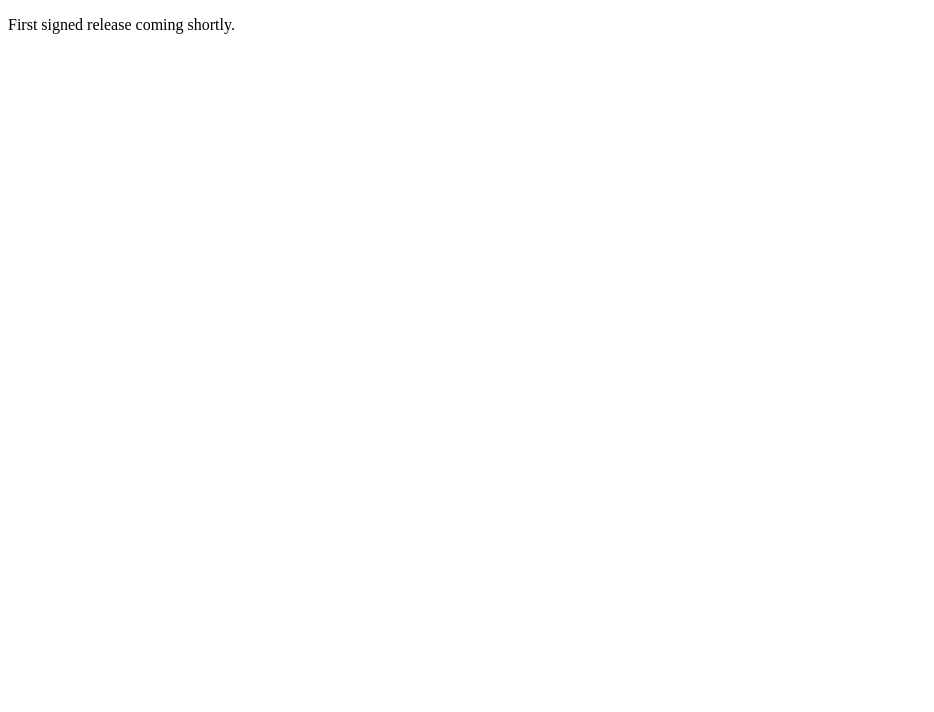
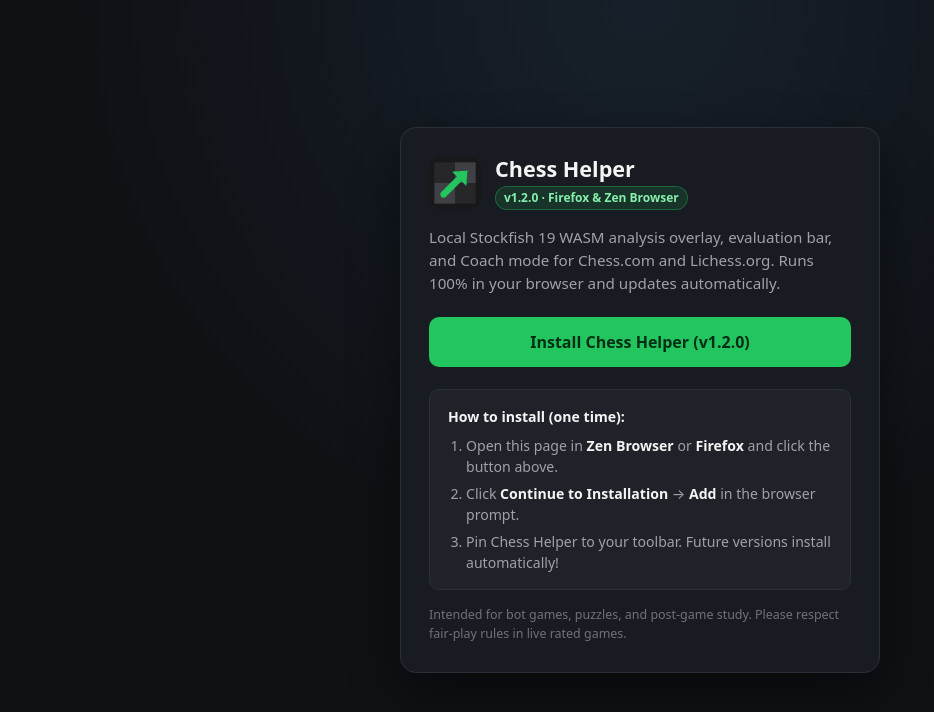
Before and after one commit to Niknerf/chess-helper-ext, a plain HTML site: page index.html in a window 1280 px wide. Shown: the whole page, without its empty margins (0-934 px from the left). Drawn offline with Linux system fonts and the light colour scheme.

Commit message:
release: publish Chess Helper v1.2.0

```diff
--- a/index.html
+++ b/index.html
@@ -1 +1,151 @@
-<!doctype html><meta charset="utf-8"><meta name="robots" content="noindex,nofollow"><title>Chess Helper</title><p>First signed release coming shortly.</p>
+<!doctype html>
+<html lang="en">
+  <head>
+    <meta charset="utf-8" />
+    <meta name="viewport" content="width=device-width, initial-scale=1" />
+    <meta name="robots" content="noindex, nofollow" />
+    <title>Chess Helper — Install for Firefox &amp; Zen Browser</title>
+    <link rel="icon" type="image/png" href="./icon.png" />
+    <style>
+      :root {
+        color-scheme: dark;
+        --bg: #0f1115;
+        --card: #181b21;
+        --border: #2a2f3a;
+        --text: #f4f4f5;
+        --muted: #a1a1aa;
+        --accent: #22c55e;
+        --accent-hover: #16a34a;
+      }
+      * {
+        box-sizing: border-box;
+      }
+      body {
+        margin: 0;
+        min-height: 100vh;
+        display: flex;
+        align-items: center;
+        justify-content: center;
+        padding: 24px;
+        background: radial-gradient(circle at top, #17202a 0%, var(--bg) 55%);
+        color: var(--text);
+        font-family: system-ui, -apple-system, BlinkMacSystemFont, "Segoe UI", Roboto, sans-serif;
+        line-height: 1.5;
+      }
+      .card {
+        width: 100%;
+        max-width: 480px;
+        background: var(--card);
+        border: 1px solid var(--border);
+        border-radius: 16px;
+        padding: 28px;
+        box-shadow: 0 20px 50px rgba(0, 0, 0, 0.45);
+      }
+      .header {
+        display: flex;
+        align-items: center;
+        gap: 14px;
+        margin-bottom: 16px;
+      }
+      .header img {
+        width: 52px;
+        height: 52px;
+        border-radius: 12px;
+      }
+      h1 {
+        margin: 0;
+        font-size: 1.35rem;
+        line-height: 1.2;
+      }
+      .badge {
+        display: inline-block;
+        margin-top: 4px;
+        padding: 2px 8px;
+        font-size: 0.75rem;
+        font-weight: 600;
+        color: #86efac;
+        background: rgba(34, 197, 94, 0.14);
+        border: 1px solid rgba(34, 197, 94, 0.35);
+        border-radius: 999px;
+      }
+      .desc {
+        margin: 0 0 22px;
+        color: var(--muted);
+        font-size: 0.95rem;
+      }
+      .install-btn {
+        display: block;
+        width: 100%;
+        text-align: center;
+        text-decoration: none;
+        background: var(--accent);
+        color: #052e16;
+        font-weight: 700;
+        font-size: 1rem;
+        padding: 13px 18px;
+        border-radius: 10px;
+        transition: background 0.15s ease, transform 0.1s ease;
+      }
+      .install-btn:hover {
+        background: var(--accent-hover);
+        color: #ffffff;
+      }
+      .install-btn:active {
+        transform: scale(0.99);
+      }
+      .steps {
+        margin: 22px 0 0;
+        padding: 16px 18px;
+        background: rgba(255, 255, 255, 0.03);
+        border: 1px solid var(--border);
+        border-radius: 10px;
+        font-size: 0.88rem;
+        color: var(--muted);
+      }
+      .steps strong {
+        color: var(--text);
+      }
+      .steps ol {
+        margin: 8px 0 0;
+        padding-left: 18px;
+      }
+      .steps li + li {
+        margin-top: 6px;
+      }
+      .footnote {
+        margin: 16px 0 0;
+        font-size: 0.78rem;
+        color: #71717a;
+      }
+    </style>
+  </head>
+  <body>
+    <main class="card">
+      <div class="header">
+        <img src="./icon.png" alt="Chess Helper icon" />
+        <div>
+          <h1>Chess Helper</h1>
+          <span class="badge">v1.2.0 &middot; Firefox &amp; Zen Browser</span>
+        </div>
+      </div>
+      <p class="desc">
+        Local Stockfish 19 WASM analysis overlay, evaluation bar, and Coach mode for
+        Chess.com and Lichess.org. Runs 100% in your browser and updates automatically.
+      </p>
+      <a class="install-btn" href="./releases/chess-helper-1.2.0.xpi">
+        Install Chess Helper (v1.2.0)
+      </a>
+      <section class="steps">
+        <strong>How to install (one time):</strong>
+        <ol>
+          <li>Open this page in <strong>Zen Browser</strong> or <strong>Firefox</strong> and click the button above.</li>
+          <li>Click <strong>Continue to Installation</strong> &rarr; <strong>Add</strong> in the browser prompt.</li>
+          <li>Pin Chess Helper to your toolbar. Future versions install automatically!</li>
+        </ol>
+      </section>
+      <p class="footnote">
+        Intended for bot games, puzzles, and post-game study. Please respect fair-play rules in live rated games.
+      </p>
+    </main>
+  </body>
+</html>
```
Also changed, not shown: updates.json (added, +18 -0 lines), icon.png (added), 1 other file.
